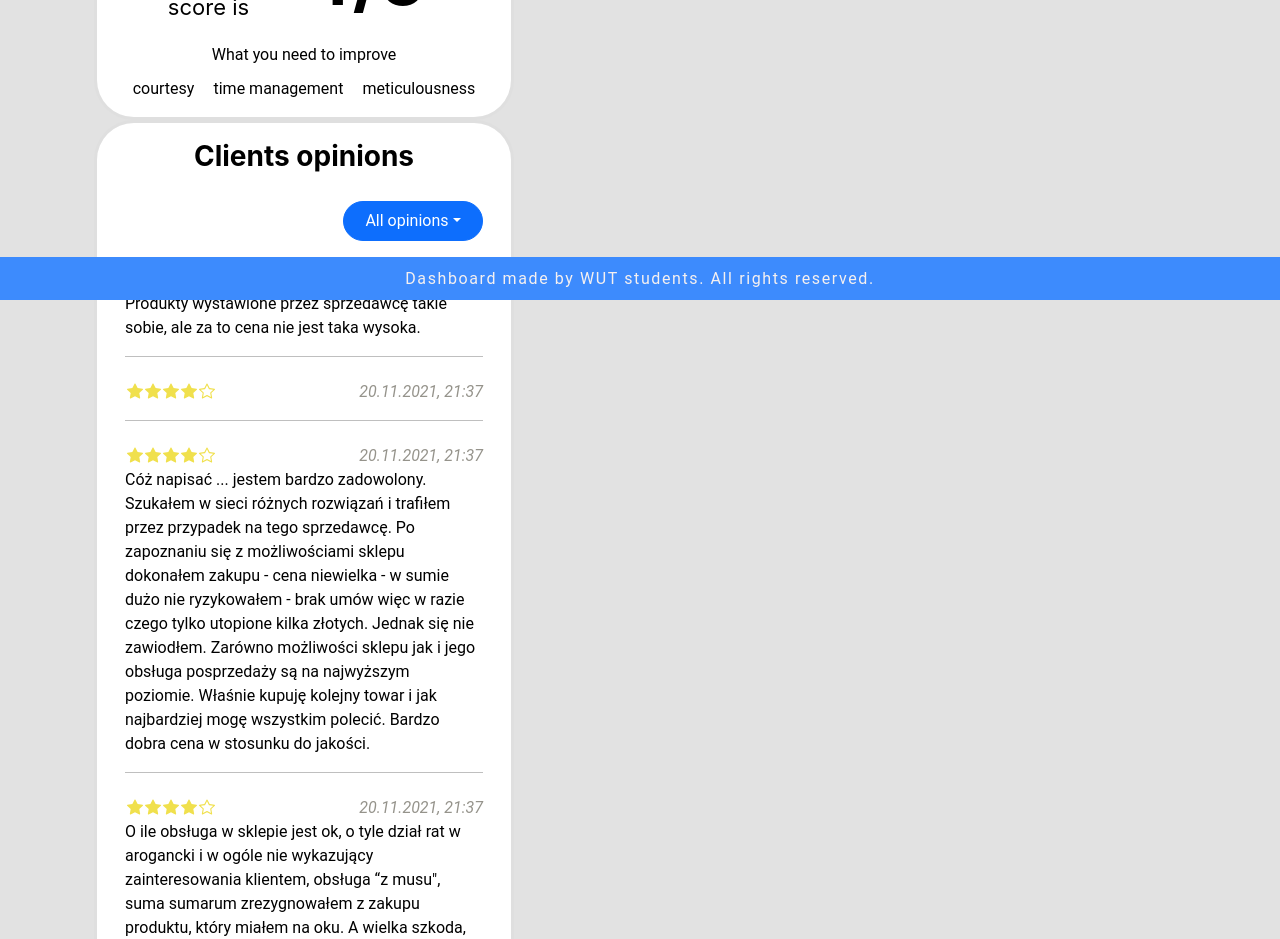
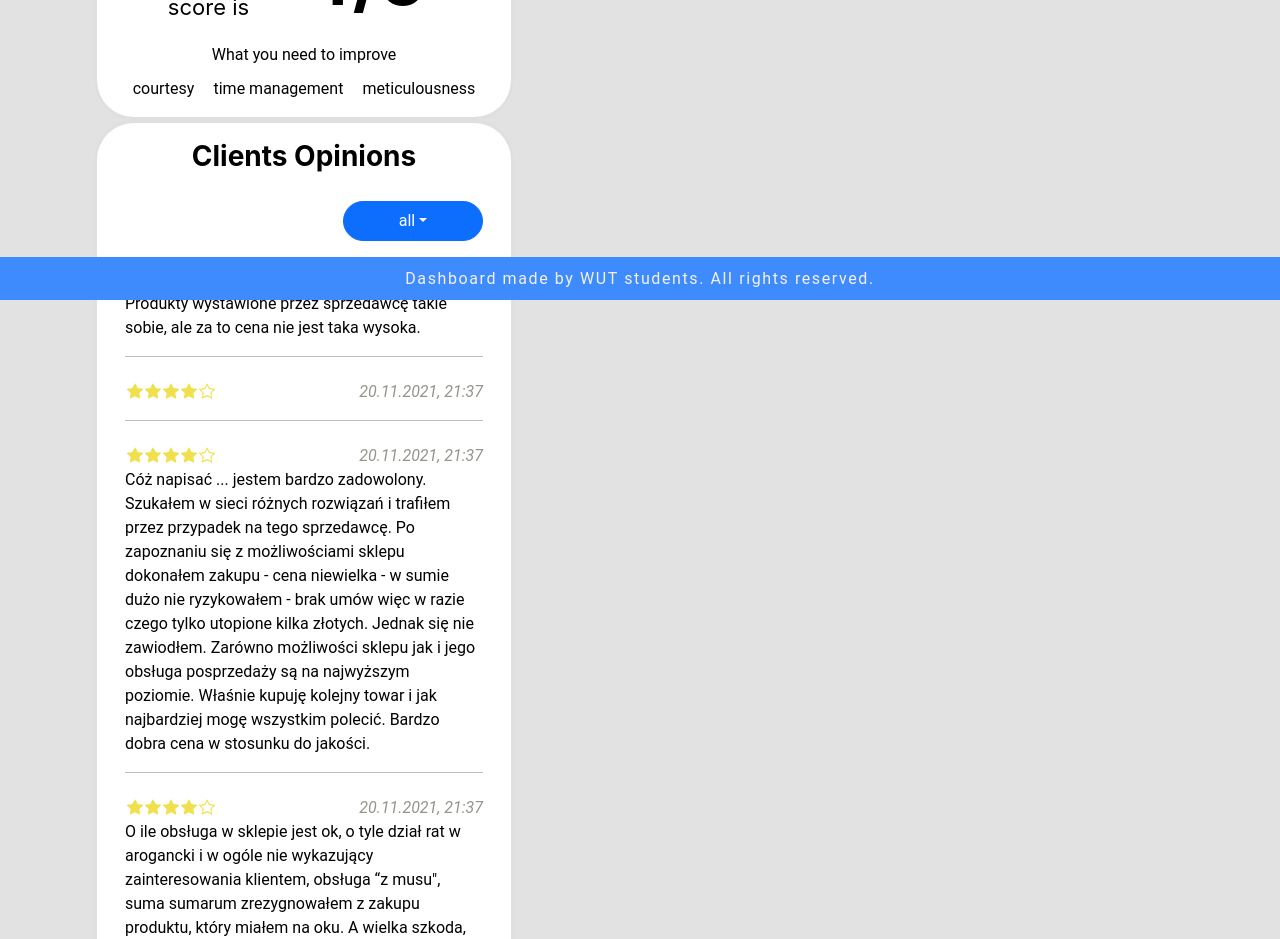
Before and after one commit to kasiagrygorowicz/Power-gui-with-Pan-Pawel, a React (Create React App) app: page /dashboard in a window 1280 px wide. Shown: the part 980-1919 px from the top of the page. Built offline with nearby package versions, Linux system fonts and the light colour scheme.

Commit message:
jezyk, poprawki - clients opinion widget

```diff
--- a/src/components/layout/navbar/TopNavBar.js
+++ b/src/components/layout/navbar/TopNavBar.js
@@ -44,7 +44,7 @@ function TopNavBar(props){
     [
         "Megan Thee Stalion",
         "Magda Gesler",
-        "Pan Paweł"
+        "Harry Potter"
     ]
 
     return(
@@ -64,7 +64,7 @@ function TopNavBar(props){
 
                         <Dropdown.Menu>
                             {languages.map(l =>
-                                <Dropdown.Item eventKey={l} >{l}</Dropdown.Item>
+                                <Dropdown.Item eventKey={l}  active={l===selectedLanguage}>{l}</Dropdown.Item>
                                 )}
                             {/* <Dropdown.Item  href="#/action-1">English</Dropdown.Item>
                             <Dropdown.Item  href="#/action-2">Polski</Dropdown.Item> */}
--- a/src/components/widget/clientsOpinionsWidget/ClientsOpinionsWidget.js
+++ b/src/components/widget/clientsOpinionsWidget/ClientsOpinionsWidget.js
@@ -4,27 +4,36 @@ import classes from "./ClientsOpinions.module.css"
 import {ClientsOpinionsStyled} from "./ClientsOpinions.styled";
 import { Start } from "react-bootstrap-icons";
 import Opinion from "./Opinion";
+import {useTranslation} from "react-i18next";
+import {useState} from "react";
 
 function ClientsOpinionsWidget(){
+    const t = useTranslation()[0]
+    const [opinionsType, setOpinionsType] = useState("all")
     let opinion1 = "Produkty wystawione przez sprzedawcę takie sobie, ale za to cena nie jest taka wysoka. ";
     let opinion2 = "";
     let opinion3 = "Cóż napisać ... jestem bardzo zadowolony. Szukałem w sieci różnych rozwiązań i trafiłem przez przypadek na tego sprzedawcę. Po zapoznaniu się z możliwościami sklepu dokonałem zakupu - cena niewielka - w sumie dużo nie ryzykowałem - brak umów więc w razie czego tylko utopione kilka złotych. Jednak się nie zawiodłem. Zarówno możliwości sklepu jak i jego obsługa posprzedaży są na najwyższym poziomie. Właśnie kupuję kolejny towar i jak najbardziej mogę wszystkim polecić. Bardzo dobra cena w stosunku do jakości.";
     let opinion4 = "O ile obsługa w sklepie jest ok, o tyle dział rat w arogancki i w ogóle nie wykazujący zainteresowania klientem, obsługa “z musu\", suma sumarum zrezygnowałem z zakupu produktu, który miałem na oku. A wielka szkoda, bo długo przymierzałem się...";
 
+    function selectHandler(e) {
+        setOpinionsType(e);
+    }
+
     return(
         <ClientsOpinionsStyled>
             <Card.Body>
                 <Container>
-                    <Card.Title className={widgetClasses.titleStyle}>Clients opinions</Card.Title>
+                    <Card.Title className={widgetClasses.titleStyle}> {t("clientsOpinionsW")}</Card.Title>
                     <Row>
                         <div className={classes.flex}>
-                            <Dropdown align={"end"}>
+                            <Dropdown align={"end"} onSelect={selectHandler}>
                                 <Dropdown.Toggle className={classes.dropDown}>
-                                    All opinions
+                                    {opinionsType}
                                 </Dropdown.Toggle>
                                 <Dropdown.Menu>
-                                    <Dropdown.Item>Positive</Dropdown.Item>
-                                    <Dropdown.Item>Negative</Dropdown.Item>
+                                    <Dropdown.Item eventKey={"all"} active={opinionsType==="all"}> {t("clientsOpinions.a")}</Dropdown.Item>
+                                    <Dropdown.Item eventKey={"positive"} active={opinionsType==="positive"}> {t("clientsOpinions.p")}</Dropdown.Item>
+                                    <Dropdown.Item eventKey={"negative"} active={opinionsType==="negative"}> {t("clientsOpinions.n")}</Dropdown.Item>
                                 </Dropdown.Menu>
                             </Dropdown>
                         </div>
--- a/src/resources/eng/translation.json
+++ b/src/resources/eng/translation.json
@@ -1,40 +1,37 @@
 {
   "login-label": "Log in",
-  "email" : "Email",
-  "psw" : "Password",
-  "new-user-question":"New user?",
-  "signup-redirect":"Sign Up here!",
-  "dashboardName":"Seller Dashboard",
-  "settings":"Settings",
-  "accountDetails":"Account Details",
-  "switchAccount":"Switch Account",
-  "addAccount":"Add Account",
-  "logout":"Log out",
-
-
+  "email": "Email",
+  "psw": "Password",
+  "new-user-question": "New user?",
+  "signup-redirect": "Sign Up here!",
+  "dashboardName": "Seller Dashboard",
+  "settings": "Settings",
+  "accountDetails": "Account Details",
+  "switchAccount": "Switch Account",
+  "addAccount": "Add Account",
+  "logout": "Log out",
   "ordersW": "Orders",
   "dailyTips": "Daily Tips",
-
-
-  "orders" :{
-    "notsend":"Not send",
-    "notpaid":"Not paid",
-    "returns":"Returns",
-    "msg":"All pending orders"
+  "salesQualityW": "Sales quality",
+  "clientsOpinionsW": "Clients Opinions",
+  "orders": {
+    "notsend": "Not send",
+    "notpaid": "Not paid",
+    "returns": "Returns",
+    "msg": "All pending orders"
   },
-
-  "salesQualityW" : "Sales quality",
   "salesQuality": {
-    "msg" : "Your annual sales quality score is",
-    "q" : "What you need to improve",
+    "msg": "Your annual sales quality score is",
+    "q": "What you need to improve",
     "aspects": {
       "1": "courtesy",
       "2": "time management",
       "3": "meticulousness"
     }
+  },
+  "clientsOpinions": {
+    "p": "positive",
+    "n": "negative",
+    "a": "all"
   }
-
-
-
-
 }
--- a/src/resources/pl/translation.json
+++ b/src/resources/pl/translation.json
@@ -13,6 +13,8 @@
 
   "ordersW": "Zamówienia",
   "dailyTips": "Codzienne porady",
+  "salesQualityW" : "Jakość sprzedaży",
+  "clientsOpinionsW": "Opinie klientów",
 
   "orders" :{
     "notsend":"Niewysłane",
@@ -21,7 +23,7 @@
     "msg":"Oczekujące zamówienia"
   },
 
-  "salesQualityW" : "Jakość sprzedaży",
+
   "salesQuality": {
     "msg" : "Twój roczny wynik jakosci sprzedaży",
     "q" : "Co musisz poprawić",
@@ -30,5 +32,13 @@
       "2": "zarzadzanie czasem",
       "3": "skrupulatność"
     }
+  },
+
+  "clientsOpinions": {
+    "p": "pozytywne",
+    "n": "negatywne",
+    "a": "wszystkie"
   }
+
+
 }
```
